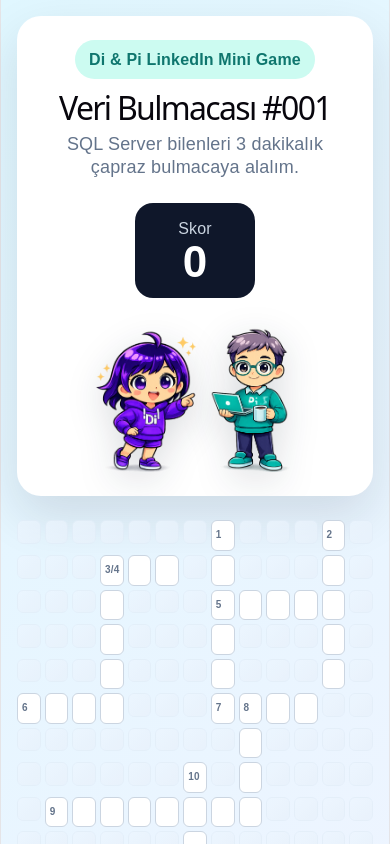
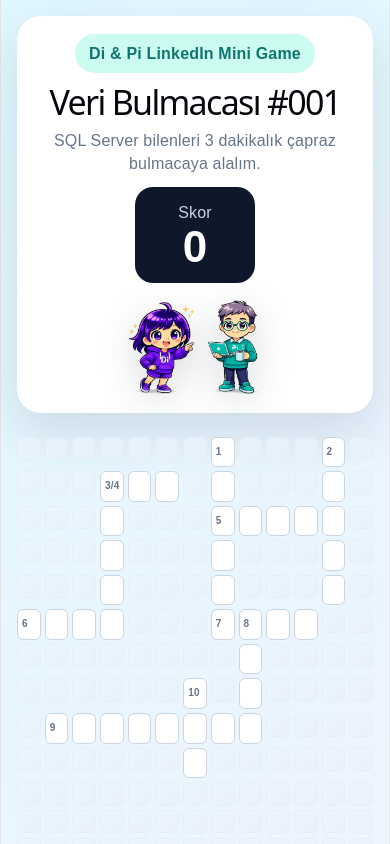
Before and after one commit to oguzkkutlu-dp/di-pi-crossword, a React (Vite) app: page / in a window 390 px wide. Shown: the top 844 px of the page. Built offline with nearby package versions, Linux system fonts and the light colour scheme.

Commit message:
linkedin preview

```diff
--- a/index.html
+++ b/index.html
@@ -2,6 +2,10 @@
 <html lang="en">
   <head>
     <meta charset="UTF-8" />
+    <meta property="og:title" content="Di & Pi Veri Bulmacası #001" />
+    <meta property="og:description" content="SQL Server bilenleri 3 dakikalık çapraz bulmacaya alalım." />
+    <meta property="og:image" content="https://di-pi-crossword.vercel.app/preview.png" />
+    <meta property="og:type" content="website" />
     <link rel="icon" type="image/svg+xml" href="/favicon.svg" />
     <meta name="viewport" content="width=device-width, initial-scale=1.0" />
     <title>di-pi-crossword</title>
--- a/src/App.css
+++ b/src/App.css
@@ -406,3 +406,39 @@ button.secondary {
   box-shadow: 0 30px 80px rgba(15, 23, 42, 0.28);
   animation: popSuccess 0.4s ease;
 }
+
+@media (max-width: 768px) {
+  .hero {
+    grid-template-columns: 1fr;
+    padding: 18px;
+    gap: 12px;
+    text-align: center;
+  }
+
+  .hero h1 {
+    font-size: 34px;
+    line-height: 1.05;
+  }
+
+  .hero p {
+    font-size: 16px;
+  }
+
+  .score {
+    margin: 0 auto;
+  }
+
+  .mascots {
+    justify-content: center;
+    height: 100px;
+  }
+
+  .mascot-card {
+    height: 100px;
+  }
+
+  .mascot-card img {
+    height: 96px;
+    max-width: 96px;
+  }
+}
```
Also changed, not shown: public/preview.png (added).
